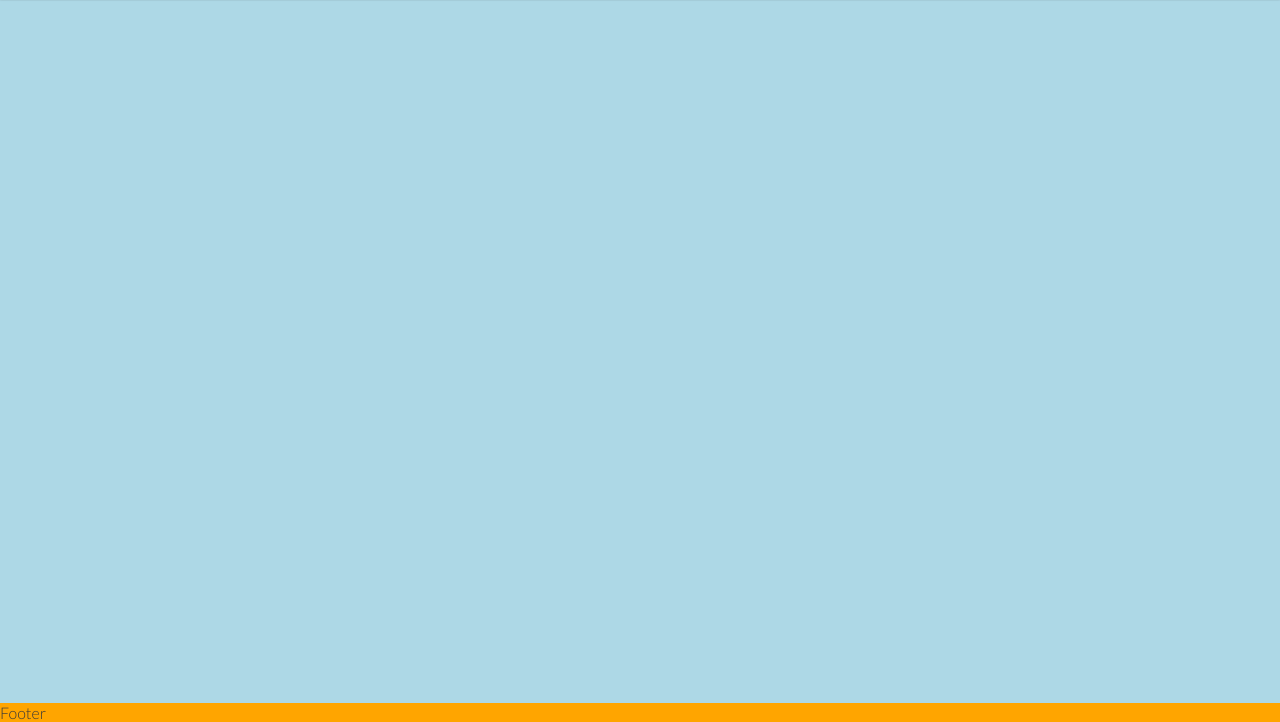
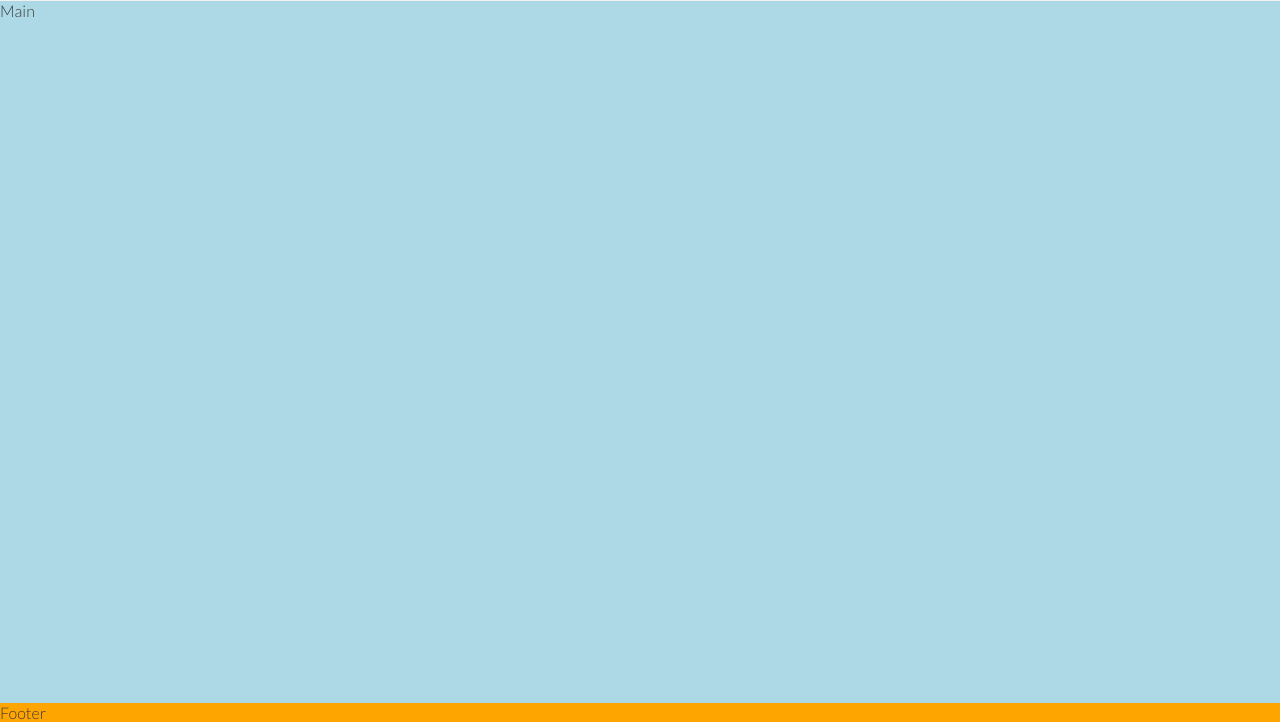
Before and after one commit to DanielMurphy2022/First-Project-Love-Running, a plain HTML site: page index.html in a window 1280 px wide. Shown: the part 78-800 px from the top of the page. Drawn offline with nearby package versions, Linux system fonts and the light colour scheme.

Commit message:
make logo bigger,pushed main down to show under larger header

```diff
--- a/assets/css/style.css
+++ b/assets/css/style.css
@@ -124,4 +124,9 @@ footer {
         line-height: 75px;
         margin: 0 0.5rem;
     }
+
+        main {
+            /* Push main content down to accommodate larger header */
+            margin-top: 79px;
+        }
 }
```
